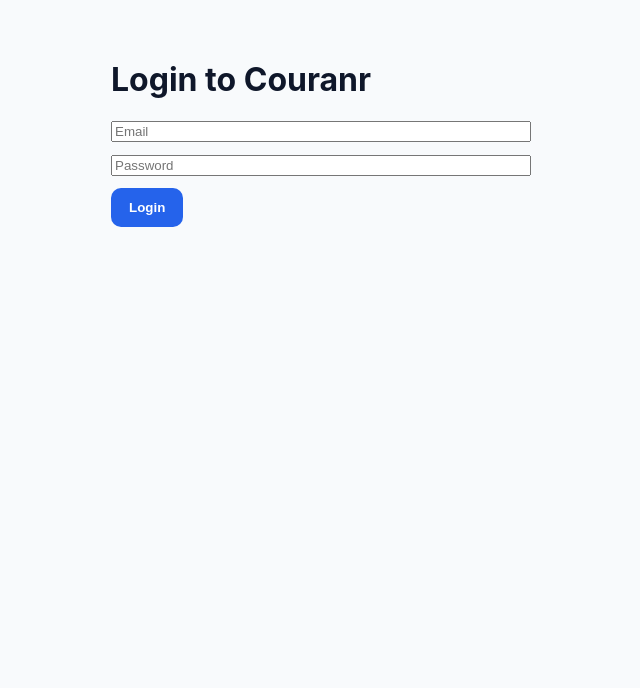
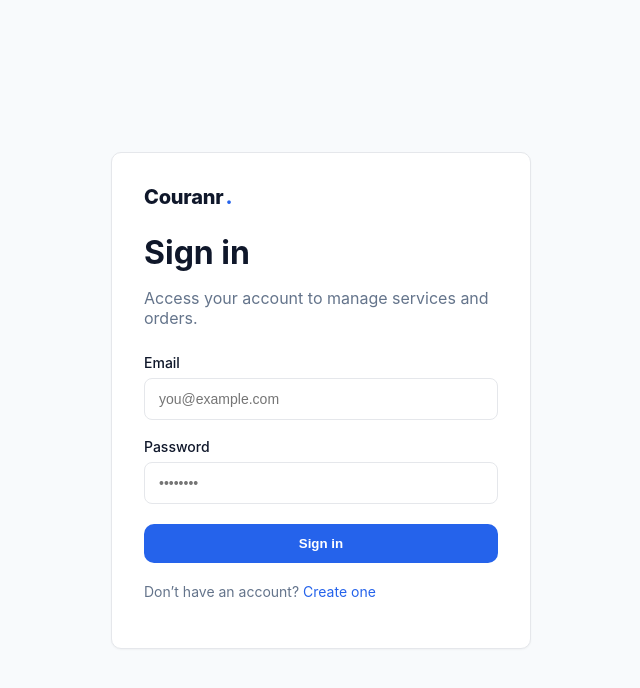
Before and after one commit to kkoly10/couranr-os, a Next.js app: page /login in a window 1280 px wide. Shown: the top 688 px of the page, without its empty margins (319-959 px from the left). Built offline with nearby package versions, Linux system fonts and the light colour scheme; no server answers.

Commit message:
Update page.tsx

```diff
--- a/app/login/page.tsx
+++ b/app/login/page.tsx
@@ -2,19 +2,19 @@
 
 import { useState } from "react";
 import { useRouter } from "next/navigation";
+import Link from "next/link";
 import { supabase } from "../../lib/supabaseClient";
 
 export default function LoginPage() {
+  const router = useRouter();
   const [email, setEmail] = useState("");
   const [password, setPassword] = useState("");
   const [loading, setLoading] = useState(false);
-  const [message, setMessage] = useState<string | null>(null);
-
-  const router = useRouter();
+  const [error, setError] = useState<string | null>(null);
 
   const handleLogin = async () => {
     setLoading(true);
-    setMessage(null);
+    setError(null);
 
     const { error } = await supabase.auth.signInWithPassword({
       email,
@@ -22,7 +22,7 @@ export default function LoginPage() {
     });
 
     if (error) {
-      setMessage(error.message);
+      setError(error.message);
       setLoading(false);
       return;
     }
@@ -31,29 +31,97 @@ export default function LoginPage() {
   };
 
   return (
-    <main style={{ maxWidth: 420, margin: "60px auto" }}>
-      <h1>Login to Couranr</h1>
+    <main
+      style={{
+        minHeight: "100vh",
+        display: "flex",
+        alignItems: "center",
+        justifyContent: "center",
+        padding: "20px",
+        background: "var(--bg)"
+      }}
+    >
+      <div
+        className="card"
+        style={{
+          maxWidth: 420,
+          width: "100%",
+          padding: 32
+        }}
+      >
+        {/* Logo */}
+        <div style={{ marginBottom: 24 }}>
+          <Link href="/" className="logo">
+            Couranr<span className="logo-dot">.</span>
+          </Link>
+        </div>
 
+        <h1 style={{ marginBottom: 8 }}>Sign in</h1>
+        <p style={{ color: "var(--muted)", marginBottom: 24 }}>
+          Access your account to manage services and orders.
+        </p>
+
+        {/* Email */}
+        <label style={{ fontSize: 14, fontWeight: 500 }}>Email</label>
         <input
-        placeholder="Email"
+          type="email"
           value={email}
           onChange={(e) => setEmail(e.target.value)}
-        style={{ width: "100%", marginBottom: 12 }}
+          placeholder="you@example.com"
+          style={{
+            width: "100%",
+            padding: "12px 14px",
+            marginTop: 6,
+            marginBottom: 16,
+            borderRadius: 8,
+            border: "1px solid var(--border)",
+            fontSize: 14
+          }}
         />
 
+        {/* Password */}
+        <label style={{ fontSize: 14, fontWeight: 500 }}>Password</label>
         <input
           type="password"
-        placeholder="Password"
           value={password}
           onChange={(e) => setPassword(e.target.value)}
-        style={{ width: "100%", marginBottom: 12 }}
+          placeholder="••••••••"
+          style={{
+            width: "100%",
+            padding: "12px 14px",
+            marginTop: 6,
+            marginBottom: 20,
+            borderRadius: 8,
+            border: "1px solid var(--border)",
+            fontSize: 14
+          }}
         />
 
-      <button onClick={handleLogin} disabled={loading}>
-        {loading ? "Logging in..." : "Login"}
+        {error && (
+          <p style={{ color: "#dc2626", marginBottom: 16 }}>{error}</p>
+        )}
+
+        <button
+          onClick={handleLogin}
+          disabled={loading}
+          style={{ width: "100%" }}
+        >
+          {loading ? "Signing in…" : "Sign in"}
         </button>
 
-      {message && <p style={{ marginTop: 20 }}>{message}</p>}
+        <p
+          style={{
+            marginTop: 20,
+            fontSize: 14,
+            color: "var(--muted)"
+          }}
+        >
+          Don’t have an account?{" "}
+          <Link href="/signup" style={{ color: "var(--primary)" }}>
+            Create one
+          </Link>
+        </p>
+      </div>
     </main>
   );
 }
```
Lines whose indentation alone changed are shown as unchanged.
